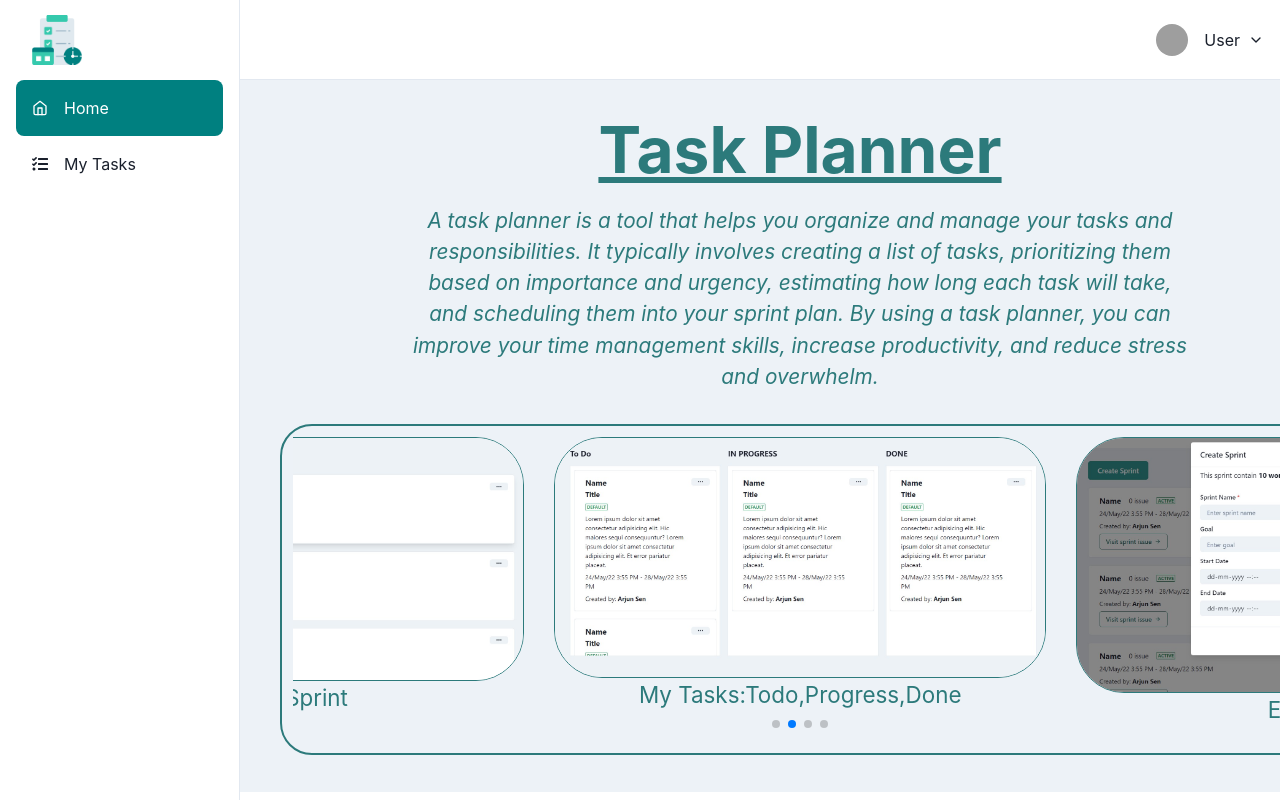
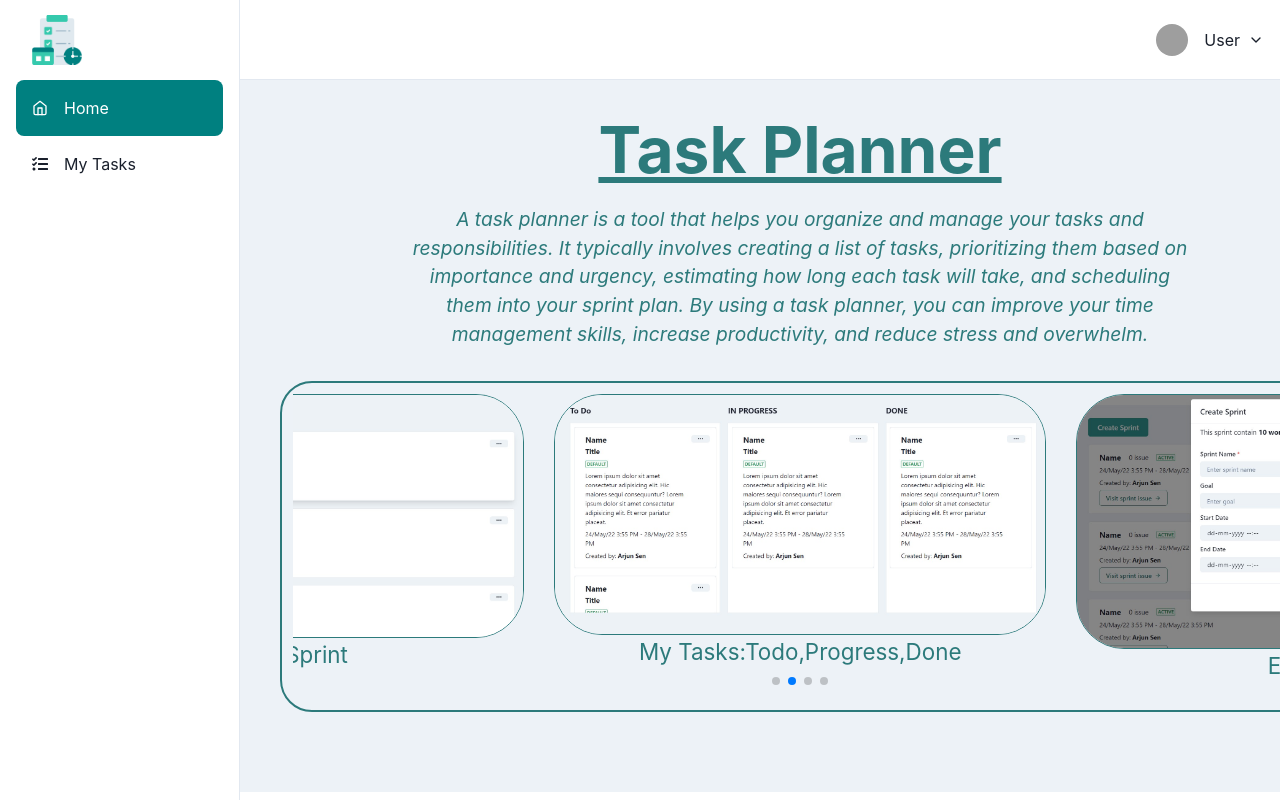
Before and after one commit to arjunsen1999/paypal-tasks-manager, a React (Create React App) app in the folder client/: page / in a window 1280 px wide. Shown: the top 800 px of the page. Built offline with nearby package versions, Linux system fonts and the light colour scheme; grey boxes are pictures that could not be loaded; a web font is replaced by a local one.

Commit message:
Updated Home Page

```diff
--- a/client/src/Pages/Home.jsx
+++ b/client/src/Pages/Home.jsx
@@ -29,7 +29,7 @@ export default function Home() {
         w="75%"
         m={"auto"}
         mt="1rem"
-        fontSize={"1.3rem"}
+        fontSize={"1.2rem"}
       >
         A task planner is a tool that helps you organize and manage your tasks
         and responsibilities. It typically involves creating a list of tasks,
```
